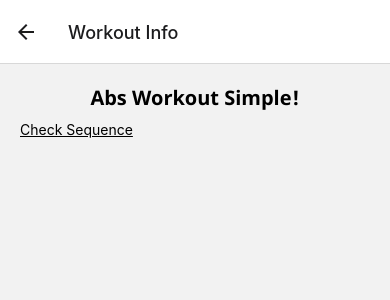
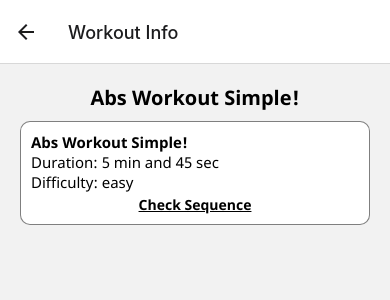
Before and after one commit to makyinmars/Pepa, a React Native app: screen /Home in a window 390 px wide. Both pictures are taken after a click on the element 195 px from the left and 167 px from the top of the page. Shown: the top 300 px of the page. Built offline with nearby package versions, Linux system fonts and the light colour scheme.

Commit message:
chore: adding children styles to workout item

```diff
--- a/src/components/WorkoutItem.tsx
+++ b/src/components/WorkoutItem.tsx
@@ -1,21 +1,32 @@
-import { View, Text, StyleSheet } from "react-native";
+import { View, Text, StyleSheet, StyleProp, ViewStyle } from "react-native";
 
 import { Workout } from "../types/data";
 import { formatTime } from "../utils/time";
 
-export default function WorkoutItem({ item }: { item: Workout }) {
+interface WorkoutItemProps {
+  item: Workout;
+  children?: React.ReactNode;
+  // How to pass styles to a component with childrenStyles
+  childrenStyles?: StyleProp<ViewStyle>;
+}
+
+export default function WorkoutItem({
+  item,
+  children,
+  childrenStyles = {},
+}: WorkoutItemProps) {
   return (
     <View style={styles.container}>
       <Text style={styles.name}>{item.name}</Text>
       <Text style={styles.duration}>Duration: {formatTime(item.duration)}</Text>
       <Text style={styles.difficulty}>Difficulty: {item.difficulty}</Text>
+      {children && <View>{children}</View>}
     </View>
   );
 }
 
 const styles = StyleSheet.create({
   container: {
-    flex: 1,
     borderRadius: 10,
     borderColor: "rgba(0,0,0,0.5)",
     borderWidth: 1,
--- a/src/components/styled/PressableText.tsx
+++ b/src/components/styled/PressableText.tsx
@@ -13,5 +13,8 @@ export default function PressableText(
 const styles = StyleSheet.create({
   checkSequence: {
     textDecorationLine: "underline",
+    textAlign: "center",
+    fontFamily: "notosans-bold",
+    marginTop: 3,
   },
 });
--- a/src/screens/WorkoutDetailScreen.tsx
+++ b/src/screens/WorkoutDetailScreen.tsx
@@ -6,6 +6,7 @@ import Modal from "../components/styled/Modal";
 import PressableText from "../components/styled/PressableText";
 import { formatTime } from "../utils/time";
 import { FontAwesome } from "@expo/vector-icons";
+import WorkoutItem from "../components/WorkoutItem";
 
 type DetailsParams = {
   route: {
@@ -27,6 +28,7 @@ export default function WorkoutDetailScreen({ route }: Navigation) {
   return (
     <View style={styles.container}>
       <Text style={styles.title}>{workout.name}</Text>
+      <WorkoutItem item={workout}>
         <Modal
           activator={({ handleOpen }) => (
             <PressableText text="Check Sequence" onPress={handleOpen} />
@@ -46,6 +48,7 @@ export default function WorkoutDetailScreen({ route }: Navigation) {
             ))}
           </View>
         </Modal>
+      </WorkoutItem>
     </View>
   );
 }
```
Lines whose indentation alone changed are shown as unchanged.
